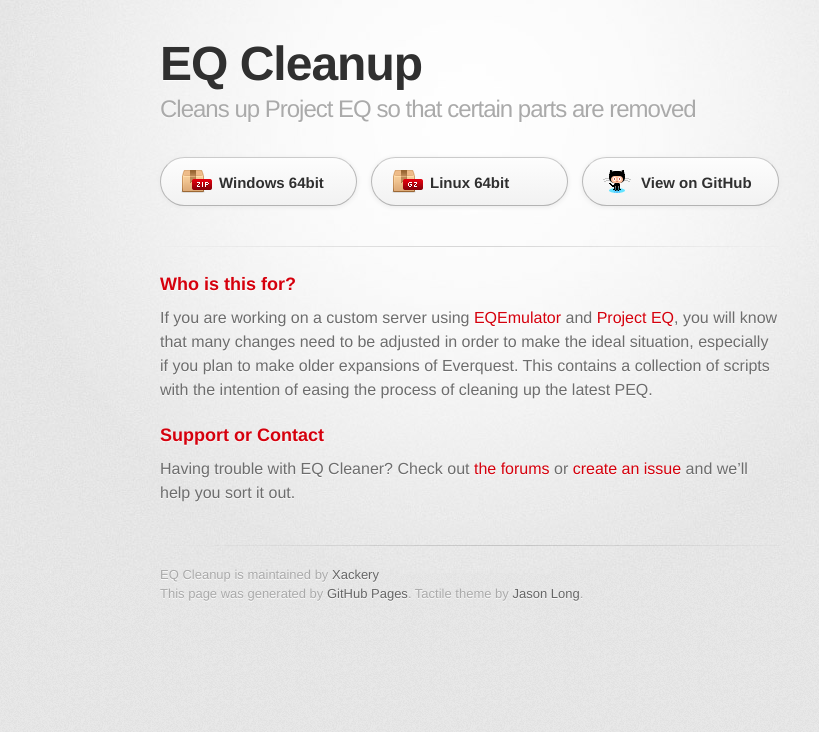
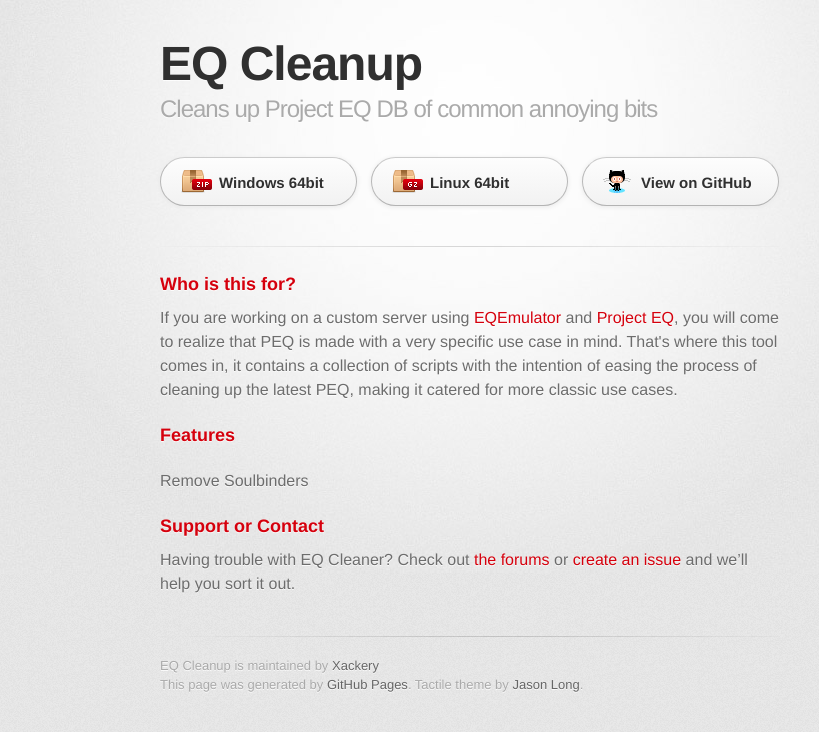
Before and after one commit to xackery/eqcleanup, a plain HTML site: page index.html in a window 1280 px wide. Shown: the whole page, without its empty margins (170-989 px from the left). Drawn offline with Linux system fonts and the light colour scheme; a web font is replaced by a local one.

Commit message:
updated text to be less.. wordy.

```diff
--- a/index.html
+++ b/index.html
@@ -19,7 +19,7 @@
 
         <header>
           <h1>EQ Cleanup</h1>
-          <h2>Cleans up Project EQ so that certain parts are removed</h2>
+          <h2>Cleans up Project EQ DB of common annoying bits</h2>
         </header>
 
         <section id="downloads" class="clearfix">
@@ -34,7 +34,14 @@
           <h3>
 <a id="who-is-this-for" class="anchor" href="#who-is-this-for" aria-hidden="true"><span class="octicon octicon-link"></span></a>Who is this for?</h3>
 
-<p>If you are working on a custom server using <a href="http://eqemulator.net">EQEmulator</a> and <a href="http://www.peqtgc.com/">Project EQ</a>, you will know that many changes need to be adjusted in order to make the ideal situation, especially if you plan to make older expansions of Everquest. This contains a collection of scripts with the intention of easing the process of cleaning up the latest PEQ.</p>
+<p>If you are working on a custom server using <a href="http://eqemulator.net">EQEmulator</a> and <a href="http://www.peqtgc.com/">Project EQ</a>, you will come to realize that PEQ is made with a very specific use case in mind. That's where this tool comes in, it contains a collection of scripts with the intention of easing the process of cleaning up the latest PEQ, making it catered for more classic use cases.</p><h3>
+<a id="features" class="anchor" href="#features" aria-hidden="true"><span class="octicon octicon-link"></span></a>Features</h3>
+
+<p><ul>
+Remove Soulbinders<br>
+</ul></p>
+
+
 
 <h3>
 <a id="support-or-contact" class="anchor" href="#support-or-contact" aria-hidden="true"><span class="octicon octicon-link"></span></a>Support or Contact</h3>
```
